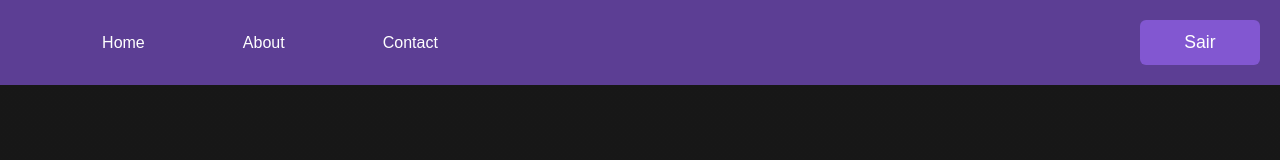
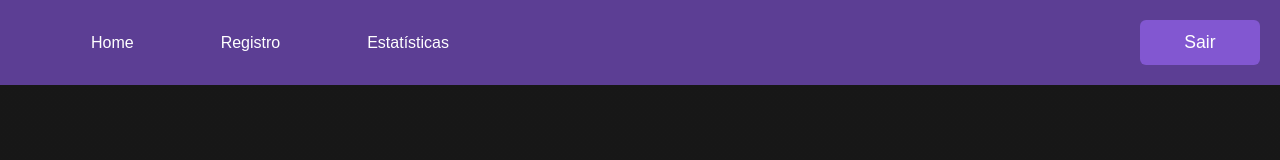
Before and after one commit to cristeer/login-page-ath, a Vue app: page /home in a window 1280 px wide. Shown: the top 160 px of the page. Built offline with nearby package versions, Linux system fonts and the light colour scheme; sample sign-in values are in the browser's storage; a web font is replaced by a local one.

Commit message:
update navigation links and add Registro component with routing

```diff
--- a/frontend/src/components/Home.vue
+++ b/frontend/src/components/Home.vue
@@ -14,8 +14,8 @@ function logout() {
     <div class="header-div">
       <nav class="nav-links">
         <a href="/home" class="text">Home</a>
-        <a href="/about" class="text">About</a>
-        <a href="/contato" class="text">Contact</a>
+        <a href="/registro" class="text">Registro</a>
+        <a href="/statistics" class="text">Estatísticas</a>
       </nav>
       <button class="logout-button" type="button" @click="logout">Sair</button>
     </div>
--- a/frontend/src/router/index.js
+++ b/frontend/src/router/index.js
@@ -1,7 +1,7 @@
 import { createRouter, createWebHistory } from 'vue-router'
 import Login from '../components/Login.vue'
 import Home from '../components/Home.vue'
-import About from '../components/About.vue'
+import Registro from '../components/Registro.vue'
 
 // Mapeando cada rota para componentes
 const routes = [
@@ -22,9 +22,9 @@ const routes = [
     meta: { requiresAuth: true }
   },
   {
-    path: '/about',
-    name: 'About',
-    component: About,
+    path: '/registro',
+    name: 'Registro',
+    component: Registro,
     meta: { requiresAuth: true }
   }
 ]
```
Also changed, not shown: frontend/src/components/Registro.vue (renamed from frontend/src/components/About.vue).
